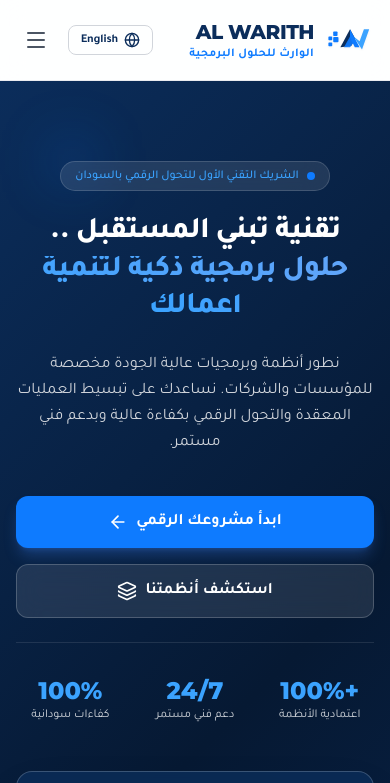
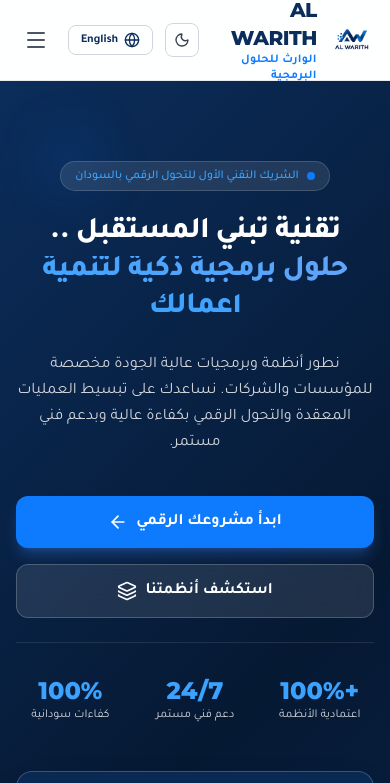
Before and after one commit to amarnasir632-bit/Alwarith, a plain HTML site: page index.html in a window 390 px wide. Shown: the top 783 px of the page. Drawn offline with nearby package versions, Linux system fonts and the light colour scheme.

Commit message:
Implement theme toggle and language switcher
Added theme toggle functionality and language switcher to the header.

```diff
--- a/index.html
+++ b/index.html
@@ -1,3 +1,4 @@
+
 <!DOCTYPE html>
 <html lang="ar" dir="rtl" class="scroll-smooth">
 <head>
@@ -81,9 +82,12 @@
 
                 <!-- Logo Display (Brand Book Horizontal Layout) -->
                 <a href="#hero" class="flex items-center gap-3 group">
-                    <div class="w-12 h-12 flex items-center justify-center">
-                        <!-- AW Vector Logo Badge -->
-                        <svg viewBox="0 0 200 160" class="w-full h-full drop-shadow-sm transition-transform group-hover:scale-105">
+                    <div class="w-12 h-12 flex items-center justify-center overflow-hidden">
+                        <!-- Custom Image Logo with SVG Fallback -->
+                        <img src="alwarith.png" alt="AL WARITH Logo" class="w-full h-full object-contain transition-transform group-hover:scale-105" onerror="this.style.display='none'; document.getElementById('fallback-logo').classList.remove('hidden');">
+
+                        <!-- AW Vector Logo Badge (Fallback if image is missing) -->
+                        <svg id="fallback-logo" viewBox="0 0 200 160" class="hidden w-full h-full drop-shadow-sm transition-transform group-hover:scale-105">
                             <!-- Digital Pixel Grid Left -->
                             <rect x="10" y="65" width="16" height="16" rx="3" fill="#0E7BFF"/>
                             <rect x="30" y="45" width="18" height="18" rx="3" fill="#0E7BFF"/>
@@ -118,6 +122,12 @@
 
                 <!-- Actions Header Side -->
                 <div class="flex items-center gap-3">
+                    <!-- Dark/Light Theme Toggle -->
+                    <button id="themeToggle" onclick="toggleTheme()" class="p-2 rounded-lg border border-gray-300 dark:border-gray-700 text-gray-700 dark:text-gray-200 hover:bg-gray-100 dark:hover:bg-gray-800 transition flex items-center justify-center" aria-label="Toggle Theme">
+                        <i id="themeIconSun" data-lucide="sun" class="w-4 h-4 hidden"></i>
+                        <i id="themeIconMoon" data-lucide="moon" class="w-4 h-4"></i>
+                    </button>
+
                     <!-- Language Switcher -->
                     <button id="langToggle" onclick="toggleLanguage()" class="px-3 py-1.5 rounded-lg border border-gray-300 dark:border-gray-700 text-xs font-bold text-brand-navy dark:text-white hover:bg-gray-100 dark:hover:bg-gray-800 transition flex items-center gap-1.5">
                         <i data-lucide="globe" class="w-4 h-4"></i>
@@ -903,6 +913,36 @@
         // Initialize Lucide Icons
         lucide.createIcons();
 
+        // Dark / Light Mode Logic
+        function initTheme() {
+            if (localStorage.theme === 'dark' || (!('theme' in localStorage) && window.matchMedia('(prefers-color-scheme: dark)').matches)) {
+                document.documentElement.classList.add('dark');
+                document.getElementById('themeIconSun').classList.remove('hidden');
+                document.getElementById('themeIconMoon').classList.add('hidden');
+            } else {
+                document.documentElement.classList.remove('dark');
+                document.getElementById('themeIconSun').classList.add('hidden');
+                document.getElementById('themeIconMoon').classList.remove('hidden');
+            }
+        }
+
+        function toggleTheme() {
+            if (document.documentElement.classList.contains('dark')) {
+                document.documentElement.classList.remove('dark');
+                localStorage.theme = 'light';
+                document.getElementById('themeIconSun').classList.add('hidden');
+                document.getElementById('themeIconMoon').classList.remove('hidden');
+            } else {
+                document.documentElement.classList.add('dark');
+                localStorage.theme = 'dark';
+                document.getElementById('themeIconSun').classList.remove('hidden');
+                document.getElementById('themeIconMoon').classList.add('hidden');
+            }
+        }
+
+        // Call initTheme on load
+        initTheme();
+
         // Language State (Default AR)
         let currentLang = 'ar';
 
```
